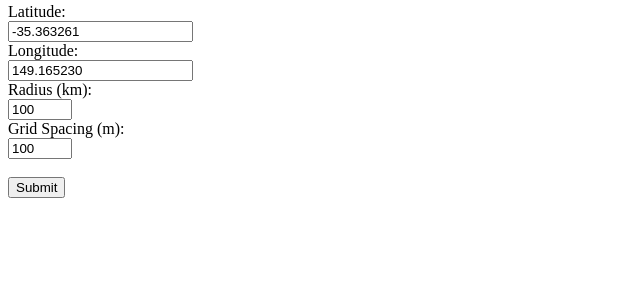
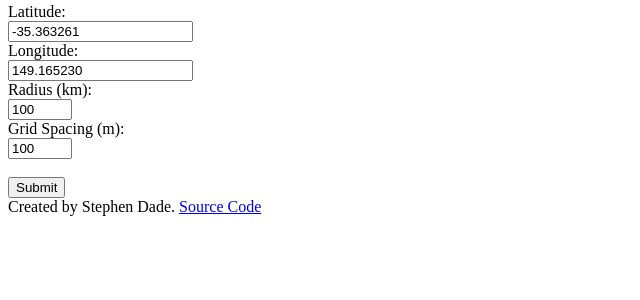
Before and after one commit to ArduPilot/CustomBuild, a Flask app: page / in a window 1280 px wide. Shown: the part 162-462 px from the top of the page, without its empty margins (0-640 px from the left). Run offline with Flask 2, Linux system fonts and the light colour scheme.

Commit message:
Small fixes

```diff
--- a/templates/index.html
+++ b/templates/index.html
@@ -15,3 +15,5 @@
   <br>
   <input type="submit" value="Submit" method="post">
  </form>
+
+<footer>Created by Stephen Dade. <a href=https://github.com/stephendade/terraingen>Source Code<a></footer>
```
Also changed, not shown: README.md.
